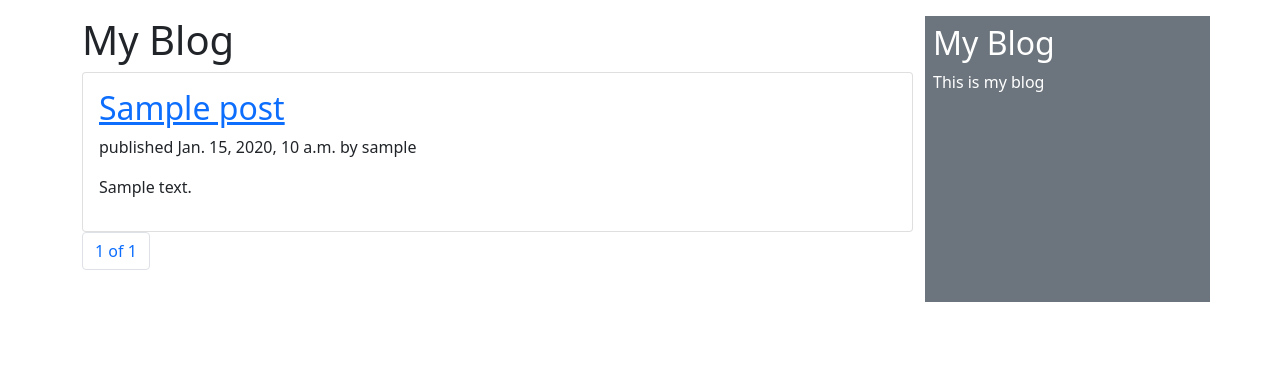
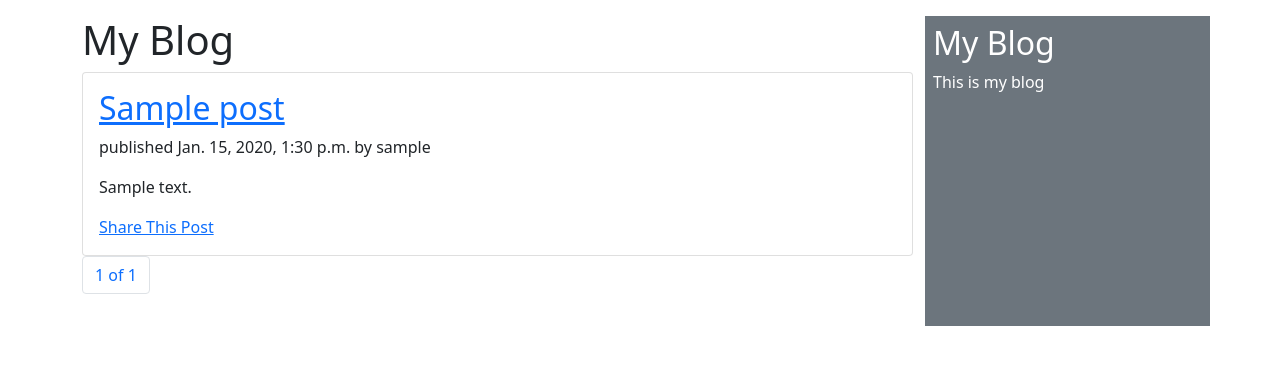
Before and after one commit to hamzeh-pm/dbe_blog, a Django app: page /blog/ in a window 1280 px wide. Shown: the top 365 px of the page. Run offline with Django 4.2, Linux system fonts and the light colour scheme; tables that the repository leaves empty hold one stand-in row (values such as "Sample post").

Commit message:
change - Post model add - share post

```diff
--- a/blog/models.py
+++ b/blog/models.py
@@ -15,7 +15,7 @@ class Post(models.Model):
         ("published", "Published"),
     )
     title = models.CharField(max_length=250)
-    slug = models.SlugField(max_length=250, unique_for_date="published")
+    slug = models.SlugField(max_length=250, unique_for_date="publish")
     author = models.ForeignKey(
         User, on_delete=models.CASCADE, related_name="blog_posts"
     )
--- a/blog/templates/blog/post/list.html
+++ b/blog/templates/blog/post/list.html
@@ -16,9 +16,11 @@ My Blog
                 published {{post.publish}} by {{post.author}}
             </p>
             <p class="card-text">{{post.body | truncatewords:30|linebreaks}}</p>
+            <a href="{% url 'blog:post_share' post.id %}" class="link-primary">Share This Post</a>
         </div>
+
     </div>
     {% endfor %}
 
-    {% include "blog/pagination.html" with page=posts %}
+    {% include "blog/pagination.html" with page=page_obj %}
 {% endblock content %}
--- a/blog/urls.py
+++ b/blog/urls.py
@@ -5,6 +5,7 @@ from . import views
 app_name = "blog"
 
 urlpatterns = [
-    path("", views.post_list, name="post_list"),
+    path("", views.PostList.as_view(), name="post_list"),
     path("<slug:slug>/", views.post_detail, name="post_detail"),
+    path("share/<int:post_id>/", views.post_share, name="post_share"),
 ]
--- a/blog/views.py
+++ b/blog/views.py
@@ -1,6 +1,11 @@
+from typing import Optional
+
+from django.core.mail import send_mail
 from django.core.paginator import EmptyPage, PageNotAnInteger, Paginator
 from django.shortcuts import get_object_or_404, render
+from django.views.generic import ListView
 
+from .forms import EmailPostForm
 from .models import Post
 
 
@@ -20,3 +25,33 @@ def post_list(request):
 def post_detail(request, slug):
     post = get_object_or_404(Post, slug=slug, status="published")
     return render(request, "blog/post/detail.html", {"post": post})
+
+
+class PostList(ListView):
+    queryset = Post.published.all()
+    paginate_by: int = 3
+    context_object_name: Optional[str] = "posts"
+    template_name: str = "blog/post/list.html"
+
+
+def post_share(request, post_id):
+    post = get_object_or_404(Post, id=post_id, status="published")
+    sent = False
+
+    if request.method == "POST":
+        form = EmailPostForm(request.POST)
+        if form.is_valid():
+            cd = form.cleaned_data
+
+            # send email here
+            post_url = request.build_absolute_uri(post.get_absolute_url())
+            subject = f"{cd['name']} recommends you read {post.title}"
+            message = f"Read {post.title} at {post_url} \n\n {cd['name']}'s comments: {cd['comments']}"
+            send_mail(subject, message, "admin@myblog.com", [cd["to"]])
+            sent = True
+    else:
+        form = EmailPostForm()
+
+    return render(
+        request, "blog/post/share.html", {"post": post, "form": form, "send": sent}
+    )
--- a/core/settings.py
+++ b/core/settings.py
@@ -98,7 +98,7 @@ AUTH_PASSWORD_VALIDATORS = [
 
 LANGUAGE_CODE = "en-us"
 
-TIME_ZONE = "UTC"
+TIME_ZONE = "Asia/Tehran"
 
 USE_I18N = True
 
@@ -114,3 +114,7 @@ STATIC_URL = "static/"
 # https://docs.djangoproject.com/en/4.0/ref/settings/#default-auto-field
 
 DEFAULT_AUTO_FIELD = "django.db.models.BigAutoField"
+
+
+# Email
+EMAIL_BACKEND = "django.core.mail.backends.console.EmailBackend"
```
Also changed, not shown: blog/forms.py (added, +12 -0 lines), blog/templates/blog/post/share.html (added, +31 -0 lines).
